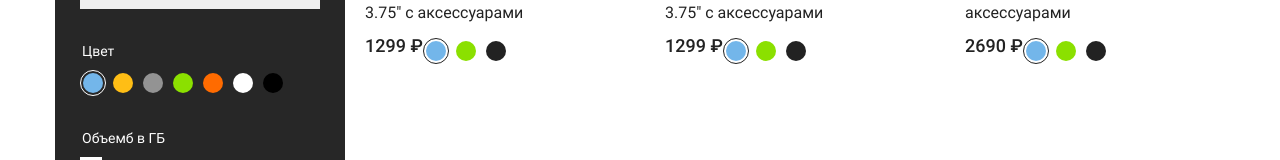
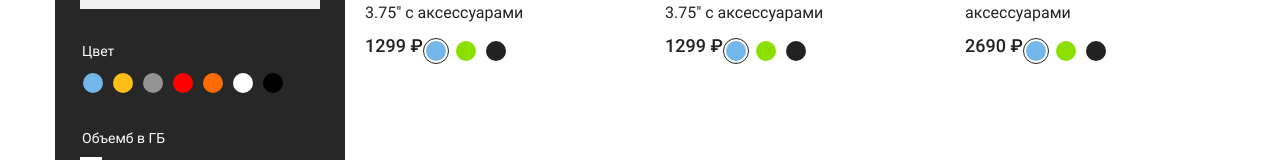
Before and after one commit to Fozzyk/skillboxProject, a Vue app: page / in a window 1280 px wide. Shown: the part 615-775 px from the top of the page. Built offline with nearby package versions, Linux system fonts and the light colour scheme.

Commit message:
Домашнее задание урока 5. Реализовать фильтр по цвету.

```diff
--- a/src/App.vue
+++ b/src/App.vue
@@ -11,7 +11,7 @@
 
     <div class="content__catalog">
       <ProductFilter :price-from.sync="filterPriceFrom" :price-to.sync="filterPriceTo"
-      :category-id.sync="FilterCategoryId" />
+      :category-id.sync="FilterCategoryId" :color-id.sync="FilterColorId" />
            <section class="catalog">
        <ProductList :products="products"></ProductList>
        <BasePagination v-model="page" :count="countProducts" :per-page="productsPerPage" />
@@ -35,6 +35,7 @@ export default {
       filterPriceFrom: 0,
       filterPriceTo: 0,
       FilterCategoryId: 0,
+      FilterColorId: 0,
       page: 1,
       productsPerPage: 3,
     };
@@ -51,6 +52,9 @@ export default {
       if (this.FilterCategoryId) {
         filteredProducts = filteredProducts.filter((product) => product.categoryId === this.FilterCategoryId);
       }
+      if (this.FilterColorId) {
+        filteredProducts = filteredProducts.filter((product) => product.colorId === this.FilterColorId);
+      }
       return filteredProducts;
     },
     products() {
--- a/src/components/ProductFilter.vue
+++ b/src/components/ProductFilter.vue
@@ -29,51 +29,13 @@
           <fieldset class="form__block">
             <legend class="form__legend">Цвет</legend>
             <ul class="colors">
-              <li class="colors__item">
+              <li class="colors__item" v-for="color in colors" :key="color.id">
                 <label class="colors__label">
-                  <input class="colors__radio sr-only" type="radio"
-                  name="color" value="#73B6EA" checked="">
-                  <span class="colors__value"
-                  style="background-color: #73B6EA;">
+                  <input class="colors__radio sr-only" type="radio" name="color" :value="color.id"
+                   v-model="currentColorId">
+                  <span class="colors__value" :style="{backgroundColor: color.code}">
                   </span>
                 </label>
-              </li>
-              <li class="colors__item">
-                <label class="colors__label">
-                  <input class="colors__radio sr-only" type="radio" name="color" value="#FFBE15">
-                  <span class="colors__value" style="background-color: #FFBE15;">
-                  </span>
-                </label>
-              </li>
-              <li class="colors__item">
-                <label class="colors__label">
-                  <input class="colors__radio sr-only" type="radio" name="color" value="#939393">
-                  <span class="colors__value" style="background-color: #939393;">
-                </span></label>
-              </li>
-              <li class="colors__item">
-                <label class="colors__label">
-                  <input class="colors__radio sr-only" type="radio" name="color" value="#8BE000">
-                  <span class="colors__value" style="background-color: #8BE000;">
-                </span></label>
-              </li>
-              <li class="colors__item">
-                <label class="colors__label">
-                  <input class="colors__radio sr-only" type="radio" name="color" value="#FF6B00">
-                  <span class="colors__value" style="background-color: #FF6B00;">
-                </span></label>
-              </li>
-              <li class="colors__item">
-                <label class="colors__label">
-                  <input class="colors__radio sr-only" type="radio" name="color" value="#FFF">
-                  <span class="colors__value" style="background-color: #FFF;">
-                </span></label>
-              </li>
-              <li class="colors__item">
-                <label class="colors__label">
-                  <input class="colors__radio sr-only" type="radio" name="color" value="#000">
-                  <span class="colors__value" style="background-color: #000;">
-                </span></label>
               </li>
             </ul>
           </fieldset>
@@ -152,6 +114,7 @@
 <script>
 
 import categories from '../data/categories';
+import colors from '../data/colors';
 
 export default {
   data() {
@@ -159,12 +122,16 @@ export default {
       currentPriceFrom: 0,
       currentPriceTo: 0,
       currentCategoryId: 0,
+      currentColorId: 0,
     };
   },
-  props: ['priceFrom', 'priceTo', 'categoryId'],
+  props: ['priceFrom', 'priceTo', 'categoryId', 'colorId'],
   computed: {
     categories() {
       return categories;
+    },
+    colors() {
+      return colors;
     },
   },
   watch: {
@@ -177,17 +144,22 @@ export default {
     categoryId(value) {
       this.currentCategoryId = value;
     },
+    colorId(value) {
+      this.currentColorId = value;
+    },
   },
   methods: {
     submit() {
       this.$emit('update:priceFrom', this.currentPriceFrom);
       this.$emit('update:priceTo', this.currentPriceTo);
       this.$emit('update:categoryId', this.currentCategoryId);
+      this.$emit('update:colorId', this.currentColorId);
     },
     reset() {
       this.$emit('update:priceFrom', 0);
       this.$emit('update:priceTo', 0);
       this.$emit('update:categoryId', 0);
+      this.$emit('update:colorId', 0);
     },
   },
 };
--- /dev/null
+++ b/src/data/colors.js
@@ -0,0 +1,37 @@
+export default [
+  {
+    id: 1,
+    name: 'blue',
+    code: '#73B6EA',
+  },
+  {
+    id: 2,
+    name: 'yellow',
+    code: '#FFBE15',
+  },
+  {
+    id: 3,
+    name: 'grey',
+    code: '#939393',
+  },
+  {
+    id: 4,
+    name: 'red',
+    code: '#ff0000',
+  },
+  {
+    id: 5,
+    name: 'orange',
+    code: '#FF6B00',
+  },
+  {
+    id: 6,
+    name: 'white',
+    code: '#FFF',
+  },
+  {
+    id: 7,
+    name: 'black',
+    code: '#000',
+  },
+];
--- a/src/data/products.js
+++ b/src/data/products.js
@@ -2,6 +2,7 @@ export default [
   {
     id: 1,
     categoryId: 1,
+    colorId: 4,
     title: 'HALO Фигурка героя Brute Captain 3.75" с аксессуарами',
     price: 1299,
     image: '/img/HLW0006.jpg',
@@ -9,6 +10,7 @@ export default [
   {
     id: 2,
     categoryId: 1,
+    colorId: 6,
     title: 'HALO Фигурка героя Spartan MK. VII 3.75" с аксессуарами',
     price: 1299,
     image: '/img/HLW0007.jpg',
@@ -16,6 +18,7 @@ export default [
   {
     id: 3,
     categoryId: 1,
+    colorId: 5,
     title: 'HALO Фигурка героя H&V-1 3.75" с аксессуарами',
     price: 2690,
     image: '/img/HLW0009.jpg',
@@ -23,6 +26,7 @@ export default [
   {
     id: 4,
     categoryId: 2,
+    colorId: 7,
     title: 'Fortnite Фигурка героя Ruin с аксессуарами',
     price: 2190,
     image: '/img/FNT0284.jpg',
@@ -30,6 +34,7 @@ export default [
   {
     id: 5,
     categoryId: 2,
+    colorId: 5,
     title: 'Fortnite Фигурка Bone Wasp с аксессуарами',
     price: 3590,
     image: '/img/FNT0604.jpg',
@@ -37,6 +42,7 @@ export default [
   {
     id: 6,
     categoryId: 2,
+    colorId: 7,
     title: 'Fortnite Фигурка Omega - Purple с аксессуарами',
     price: 3590,
     image: '/img/FNT0237.jpg',
@@ -44,6 +50,7 @@ export default [
   {
     id: 7,
     categoryId: 1,
+    colorId: 1,
     title: 'HALO Фигурка героя Jackal Sniper 3.75" с аксессуарами',
     price: 1299,
     image: '/img/HLW0005.jpg',
@@ -51,6 +58,7 @@ export default [
   {
     id: 8,
     categoryId: 1,
+    colorId: 4,
     title: 'HALO Фигурка героя MP Armor A 6.5" с аксессуарами',
     price: 2199,
     image: '/img/HLW0020.jpg',
@@ -58,6 +66,7 @@ export default [
   {
     id: 9,
     categoryId: 2,
+    colorId: 3,
     title: 'Fortnite Фигурка героя Archetype с аксессуарами',
     price: 1199,
     image: '/img/FNT0260.jpg',
@@ -65,6 +74,7 @@ export default [
   {
     id: 10,
     categoryId: 3,
+    colorId: 6,
     title: 'LEGO Star Wars 8096 Конструктор ЛЕГО Звездные войны Шаттл Императора Палпатина',
     price: 7290,
     image: '/img/8096.jpg',
@@ -72,6 +82,7 @@ export default [
   {
     id: 11,
     categoryId: 3,
+    colorId: 7,
     title: 'LEGO Star Wars 8017 Конструктор ЛЕГО Звездные войны TIE Истребитель Дарт Вейдера',
     price: 6290,
     image: '/img/8017.jpg',
@@ -79,6 +90,7 @@ export default [
   {
     id: 12,
     categoryId: 3,
+    colorId: 6,
     title: 'LEGO Star Wars 8088 Конструктор ЛЕГО Звездные войны ARC-170 Starfighter',
     price: 7390,
     image: '/img/8088.jpg',
@@ -86,6 +98,7 @@ export default [
   {
     id: 13,
     categoryId: 4,
+    colorId: 2,
     title: 'Welly 24085 Велли Модель машины 1:24 Chevrolet Corvette',
     price: 1250,
     image: '/img/24085.jpg',
@@ -93,6 +106,7 @@ export default [
   {
     id: 14,
     categoryId: 4,
+    colorId: 1,
     title: 'Welly 24077 Велли Модель машины 1:24 Bugatti Chiron',
     price: 1450,
     image: '/img/24077.jpg',
@@ -100,6 +114,7 @@ export default [
   {
     id: 15,
     categoryId: 4,
+    colorId: 2,
     title: 'Welly 43620 Велли Модель машины 1:34-39 Lamborghini Gallardo',
     price: 350,
     image: '/img/43620.jpg',
```
